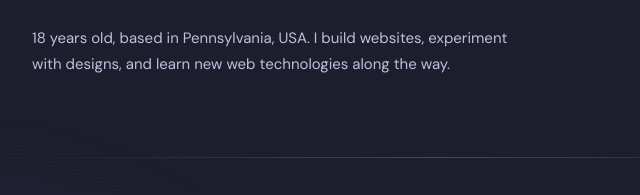
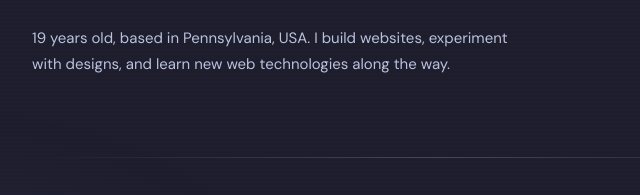
Before and after one commit to exophs/exophs-site, a plain HTML site: page about/index.html in a window 1280 px wide. Shown: the part 299-494 px from the top of the page, 202-842 px from the left. Drawn offline with nearby package versions, Linux system fonts and the light colour scheme; a script that the page names is missing; a web font is replaced by a local one.

Commit message:
Update age from 18 to 19 in about section

```diff
--- a/about/index.html
+++ b/about/index.html
@@ -502,7 +502,7 @@ h1 span { color: var(--mauve); }
       <h1>Hi, I'm <span>Ray</span></h1>
       <p class="hero-role">// small web developer</p>
       <p class="hero-desc">
-        18 years old, based in Pennsylvania, USA. I build websites, experiment with designs, and learn new web technologies along the way.
+        19 years old, based in Pennsylvania, USA. I build websites, experiment with designs, and learn new web technologies along the way.
       </p>
     </div>
     <div class="hero-right">
```
